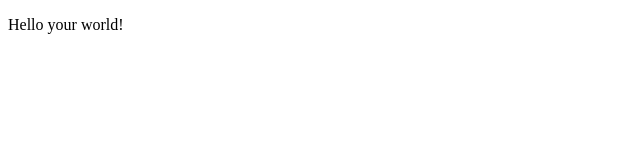
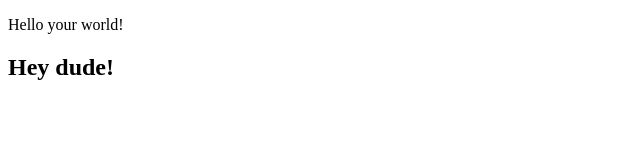
Before and after one commit to Ser-Dom/learningJS, a plain HTML site: page index.html in a window 1280 px wide. Shown: the whole page, without its empty margins (0-640 px from the left). Drawn offline with Linux system fonts and the light colour scheme.

Commit message:
modify from work

```diff
--- a/index.html
+++ b/index.html
@@ -18,5 +18,6 @@
 
         <script src="js/script.js"></script>
 
+        <h2> Hey dude!</h2>
 </body>
 </html>
```
